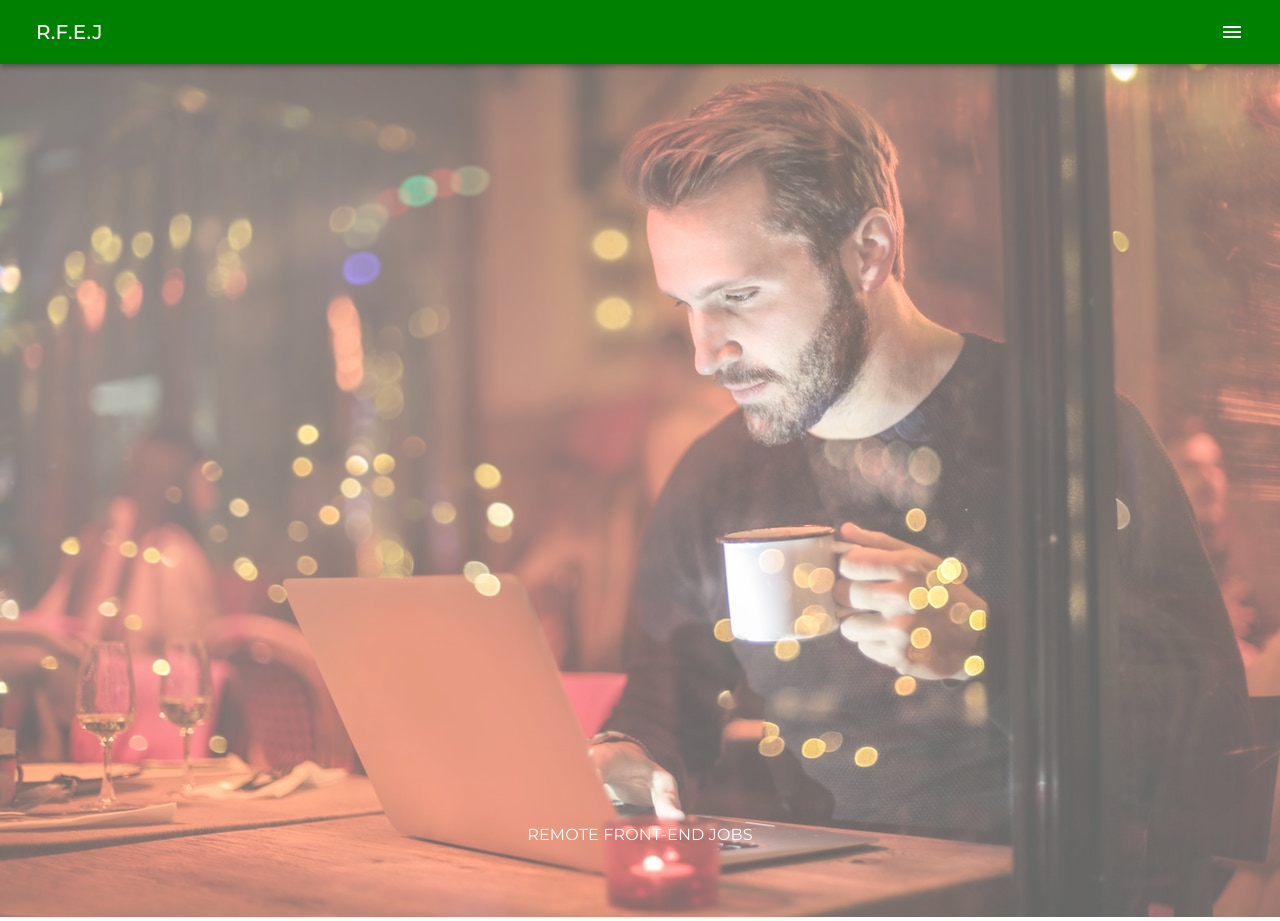
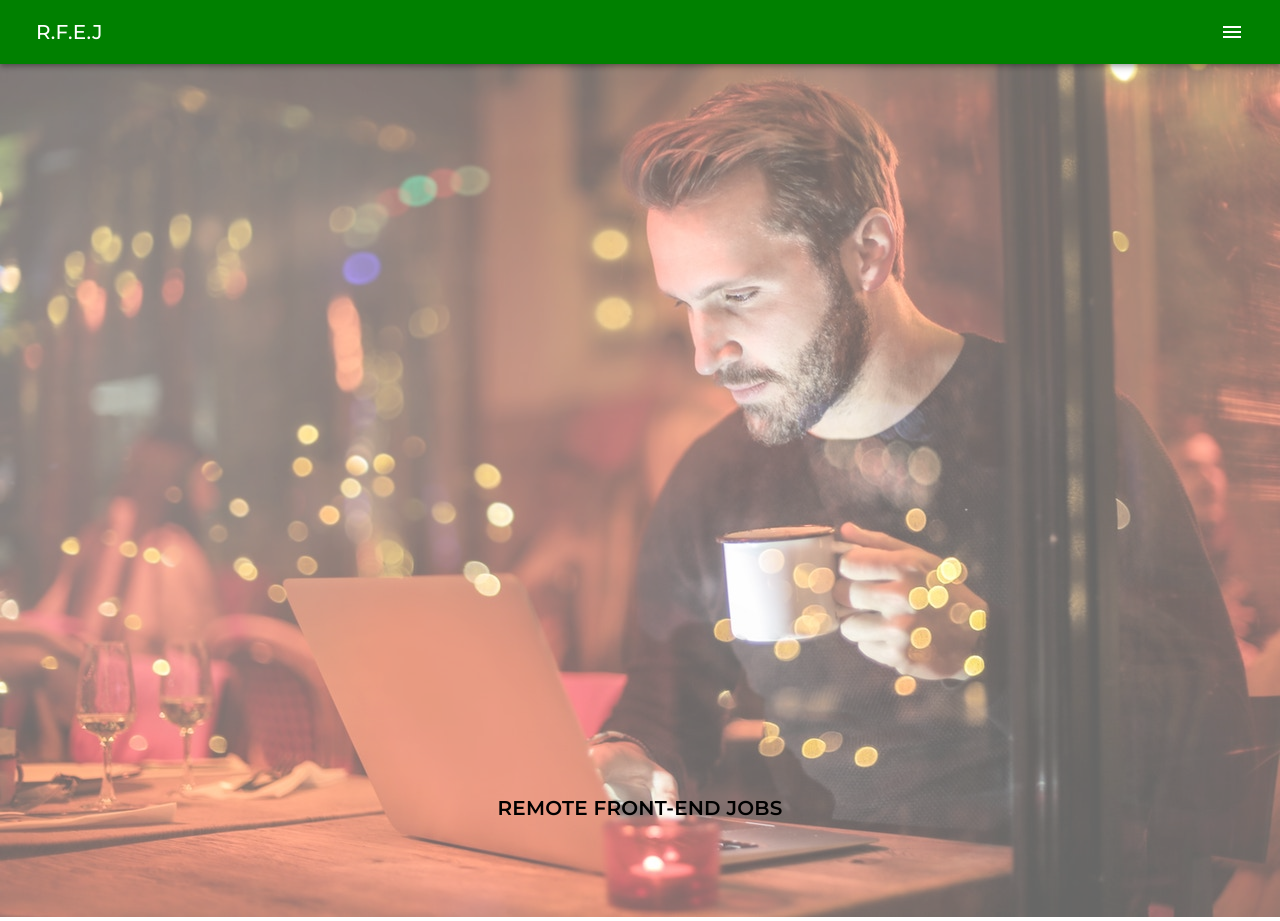
Before and after one commit to islamCodehood/remotefrontendjobs.com, a React (Create React App) app: page / in a window 1280 px wide. Built offline with nearby package versions, Linux system fonts and the light colour scheme; no server answers.

Commit message:
style title

```diff
--- a/src/components/header/Header.css
+++ b/src/components/header/Header.css
@@ -1,5 +1,13 @@
+header {
+    width: 100%;
+    height: 100%;
+}
+
 .title-header {
-    color: #fff;
-    margin-top: -100px !important;
+    color: #000;
+    font-size: 20px !important;
+    font-weight: 600 !important;
+    margin-top: -130px !important;
+    display: block;
     z-index: 1000;
 }
```
